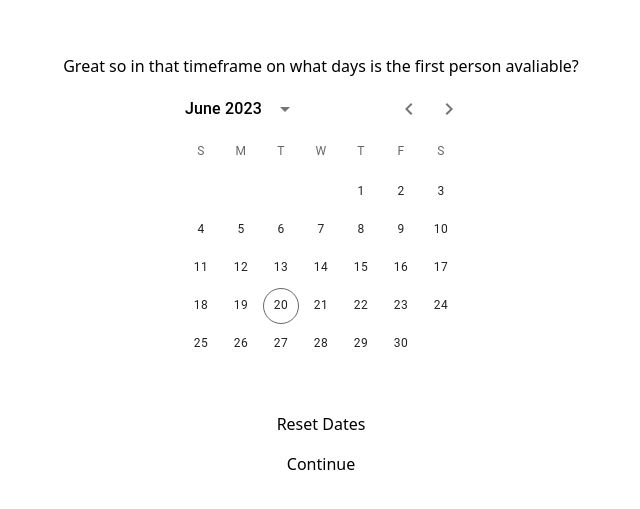
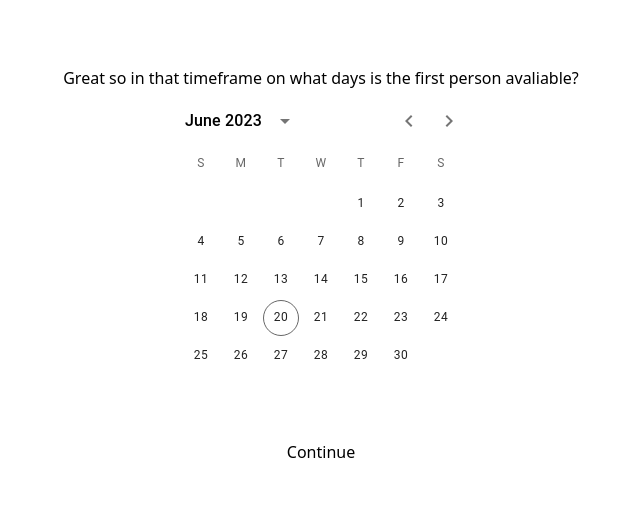
Before and after one commit to renrutoet/meeting-app, a React (Vite) app: page /avaliability/1 in a window 1280 px wide. Shown: the part 143-652 px from the top of the page, without its empty margins (319-959 px from the left). Built offline with nearby package versions, Linux system fonts and the light colour scheme.

Commit message:
wip: added context for avaliability, implemented dispatch

```diff
--- a/src/components/Layout/CustomCalendar.tsx
+++ b/src/components/Layout/CustomCalendar.tsx
@@ -2,6 +2,10 @@ import { Dayjs } from "dayjs";
 import { styled } from "@mui/material/styles";
 
 import { PickersDay, PickersDayProps } from "@mui/x-date-pickers/PickersDay";
+import { removeFromArr } from "../../utils/arrUtils";
+import { useContext, useState } from "react";
+import { DateCalendar } from "@mui/x-date-pickers/DateCalendar/DateCalendar";
+import { AvaliabilityDispatchContext } from "../../contexts/AvaliabilityContext";
 
 interface CustomPickerDayProps extends PickersDayProps<Dayjs> {
   isSelected: boolean;
@@ -37,3 +41,71 @@ export function Day(props: CustomDayProps) {
 
   return <CustomPickersDay {...other} day={day} isSelected={isSelected} />;
 }
+
+// TODO interface MultiSelectCalendarProps {
+
+// }
+
+export const MultiSelectCalendar = (props: any) => {
+  const dispatch = useContext(AvaliabilityDispatchContext);
+  const [dates, setDates] = useState<Dayjs[]>([]);
+  const [lastestDate, setLatestDate] = useState<Dayjs | null>(null);
+
+  const removeDate = removeFromArr(dates);
+
+  const handleChange = (clickedDate: Dayjs | null) => {
+    if (clickedDate === null) {
+      throw new Error("null click");
+    }
+    if (dates === null) {
+      throw new Error("no dates");
+    }
+
+    const mappedDates = dates.map((day) => day.toISOString());
+    const formattedClickedDate = clickedDate.toISOString();
+    const clickedDateIndex = mappedDates.indexOf(formattedClickedDate);
+
+    const isNewSelection =
+      !mappedDates.includes(formattedClickedDate) || lastestDate === null;
+
+    if (isNewSelection) {
+      setLatestDate(clickedDate);
+      setDates((prevState) => [...prevState, clickedDate]);
+      dispatch({
+        type: "ADD_DATES",
+        payload: clickedDate,
+      });
+    } else {
+      const updatedDates = removeDate(clickedDateIndex);
+      setDates(updatedDates);
+
+      dispatch({
+        type: "REMOVE_DATE",
+        payload: clickedDateIndex,
+      });
+      const areRemainingSelections =
+        updatedDates.length !== 0 &&
+        formattedClickedDate === lastestDate.toISOString();
+
+      if (areRemainingSelections) {
+        setLatestDate(updatedDates[0]);
+      } else if (updatedDates.length === 0) {
+        setLatestDate(null);
+      }
+    }
+  };
+
+  return (
+    <DateCalendar
+      value={lastestDate}
+      onChange={handleChange}
+      slots={{ day: Day }}
+      slotProps={{
+        day: {
+          selectedDay: lastestDate,
+          allSelectedDates: dates,
+        } as CustomDayProps,
+      }}
+    />
+  );
+};
--- /dev/null
+++ b/src/contexts/AvaliabilityContext.tsx
@@ -0,0 +1,31 @@
+import { createContext } from "react";
+
+interface AvaliabilityStateType {
+  dates: string[];
+}
+
+export type AvaliabilityReducerActions = "ADD_DATES" | "REMOVE_DATE";
+
+export const initialAvaliablilty: Record<string, any>[] = [];
+
+export const avaliabilityReducer = (state, action) => {
+  switch (action.type) {
+    case "ADD_DATES": {
+      return [...state, action.payload];
+    }
+    case "REMOVE_DATE": {
+      console.log(action.payload);
+      const temp = [...state];
+      temp.splice(action.payload, 1);
+      return temp;
+    }
+    default: {
+      throw Error("Unknown Action: " + action.type);
+    }
+  }
+};
+
+export const AvaliabilityContext = createContext<
+  AvaliabilityStateType[] | null
+>(null);
+export const AvaliabilityDispatchContext = createContext<any | null>(null);
--- a/src/main.tsx
+++ b/src/main.tsx
@@ -1,4 +1,4 @@
-import React from "react";
+import React, { useReducer } from "react";
 import ReactDOM from "react-dom/client";
 import { createBrowserRouter, RouterProvider } from "react-router-dom";
 import "./index.css";
@@ -9,6 +9,12 @@ import { ConfirmDate } from "./pages/ConfirmDate.tsx";
 import { Welcome } from "./pages/Welcome.tsx";
 import { LocalizationProvider } from "@mui/x-date-pickers";
 import { AdapterDayjs } from "@mui/x-date-pickers/AdapterDayjs";
+import {
+  AvaliabilityContext,
+  AvaliabilityDispatchContext,
+  avaliabilityReducer,
+  initialAvaliablilty,
+} from "./contexts/AvaliabilityContext.tsx";
 
 const router = createBrowserRouter([
   {
@@ -33,10 +39,27 @@ const router = createBrowserRouter([
   },
 ]);
 
+const App = ({ children }: React.PropsWithChildren) => {
+  const [state, dispatch] = useReducer(
+    avaliabilityReducer,
+    initialAvaliablilty
+  );
+
+  return (
+    <AvaliabilityContext.Provider value={state}>
+      <AvaliabilityDispatchContext.Provider value={dispatch}>
+        {children}
+      </AvaliabilityDispatchContext.Provider>
+    </AvaliabilityContext.Provider>
+  );
+};
+
 ReactDOM.createRoot(document.getElementById("root") as HTMLElement).render(
   <React.StrictMode>
     <LocalizationProvider dateAdapter={AdapterDayjs}>
-      <RouterProvider router={router} />
+      <App>
+        <RouterProvider router={router} />
+      </App>
     </LocalizationProvider>
   </React.StrictMode>
 );
--- a/src/pages/Avaliability.tsx
+++ b/src/pages/Avaliability.tsx
@@ -1,51 +1,8 @@
 import { Link } from "react-router-dom";
 import { CenteredContent } from "../components/Layout/CenterContent";
-import { useState } from "react";
-import { DateCalendar } from "@mui/x-date-pickers";
-import { Dayjs } from "dayjs";
-import { CustomDayProps, Day } from "../components/Layout/CustomCalendar";
-import { removeFromArr } from "../utils/arrUtils";
+import { MultiSelectCalendar } from "../components/Layout/CustomCalendar";
 
 export const Avaliability = () => {
-  const [dates, setDates] = useState<Dayjs[]>([]);
-  const [lastestDate, setLatestDate] = useState<Dayjs | null>(null);
-
-  const removeDate = removeFromArr(dates);
-
-  const handleChange = (clickedDate: Dayjs | null) => {
-    if (clickedDate === null) {
-      throw new Error("null click");
-    }
-    if (dates === null) {
-      throw new Error("no dates");
-    }
-
-    const mappedDates = dates.map((day) => day.toISOString());
-    const formattedClickedDate = clickedDate.toISOString();
-    const clickedDateIndex = mappedDates.indexOf(formattedClickedDate);
-
-    const isNewSelection =
-      !mappedDates.includes(formattedClickedDate) || lastestDate === null;
-
-    if (isNewSelection) {
-      setLatestDate(clickedDate);
-      setDates((prevState) => [...prevState, clickedDate]);
-    } else {
-      const updatedDates = removeDate(clickedDateIndex);
-      setDates(updatedDates);
-
-      const areRemainingSelections =
-        updatedDates.length !== 0 &&
-        formattedClickedDate === lastestDate.toISOString();
-
-      if (areRemainingSelections) {
-        setLatestDate(updatedDates[0]);
-      } else if (updatedDates.length === 0) {
-        setLatestDate(null);
-      }
-    }
-  };
-
   return (
     <>
       <CenteredContent>
@@ -54,25 +11,15 @@ export const Avaliability = () => {
             Great so in that timeframe on what days is the first person
             avaliable?
           </div>
-          <DateCalendar
-            value={lastestDate}
-            onChange={handleChange}
-            slots={{ day: Day }}
-            slotProps={{
-              day: {
-                selectedDay: lastestDate,
-                allSelectedDates: dates,
-              } as CustomDayProps,
-            }}
-          />
-          <button
+          <MultiSelectCalendar />
+          {/* <button
             onClick={() => {
               setDates([]);
               setLatestDate(null);
             }}
           >
             Reset Dates
-          </button>
+          </button> */}
         </div>
         <Link to="/result">
           <button>Continue</button>
```
